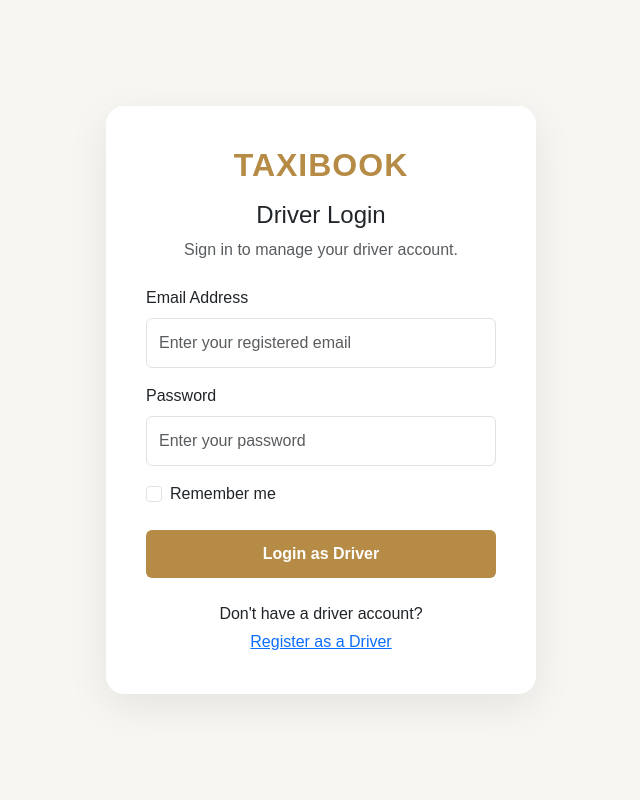
After one commit to mustafa525252/Taxi-Booking-System, a Django app: page /driver-login/ in a window 1280 px wide. The commit adds this page. Shown: the whole page, without its empty margins (319-959 px from the left). Run offline with Django 5.2, Linux system fonts and the light colour scheme.

Commit message:
Implement driver login with session authentication.

```diff
--- /dev/null
+++ b/core/templates/Driver/driver_login.html
@@ -0,0 +1,131 @@
+
+<!DOCTYPE html>
+<html lang="en">
+<head>
+    <meta charset="UTF-8">
+    <meta name="viewport" content="width=device-width, initial-scale=1.0">
+
+    <title>Driver Login | TaxiBook</title>
+
+    <link href="https://cdn.jsdelivr.net/npm/bootstrap@5.3.3/dist/css/bootstrap.min.css" rel="stylesheet">
+
+    <style>
+        body {
+            min-height: 100vh;
+            background: #f7f6f2;
+            display: flex;
+            align-items: center;
+            justify-content: center;
+            font-family: Arial, sans-serif;
+        }
+
+        .login-card {
+            width: 100%;
+            max-width: 430px;
+            background: #fff;
+            padding: 40px;
+            border-radius: 18px;
+            box-shadow: 0 12px 40px rgba(0,0,0,0.08);
+        }
+
+        .brand {
+            color: #b58b45;
+            font-weight: 800;
+            letter-spacing: 1px;
+        }
+
+        .login-btn {
+            background: #b58b45;
+            color: white;
+            border: none;
+            padding: 12px;
+            font-weight: 600;
+        }
+
+        .login-btn:hover {
+            background: #967039;
+            color: white;
+        }
+
+        .form-control {
+            padding: 12px;
+        }
+    </style>
+</head>
+
+<body>
+
+<div class="login-card">
+
+    <div class="text-center mb-4">
+        <h2 class="brand">TAXIBOOK</h2>
+        <h4 class="mt-3">Driver Login</h4>
+        <p class="text-muted">Sign in to manage your driver account.</p>
+    </div>
+
+    {% if messages %}
+        {% for message in messages %}
+            <div class="alert alert-danger">
+                {{ message }}
+            </div>
+        {% endfor %}
+    {% endif %}
+
+    <form method="POST" action="{% url 'driver_login' %}">
+        {% csrf_token %}
+
+        <div class="mb-3">
+            <label class="form-label">Email Address</label>
+            <input
+                type="email"
+                name="email"
+                class="form-control"
+                placeholder="Enter your registered email"
+                required
+            >
+        </div>
+
+        <div class="mb-3">
+            <label class="form-label">Password</label>
+            <input
+                type="password"
+                name="password"
+                id="password"
+                class="form-control"
+                placeholder="Enter your password"
+                required
+            >
+        </div>
+
+        <div class="form-check mb-4">
+            <input
+                type="checkbox"
+                name="remember"
+                class="form-check-input"
+                id="remember"
+            >
+            <label class="form-check-label" for="remember">
+                Remember me
+            </label>
+        </div>
+
+        <button type="submit" class="btn login-btn w-100">
+            Login as Driver
+        </button>
+
+    </form>
+
+    <div class="text-center mt-4">
+        <p class="mb-1">
+            Don't have a driver account?
+        </p>
+
+        <a href="{% url 'driver_register' %}">
+            Register as a Driver
+        </a>
+    </div>
+
+</div>
+
+</body>
+</html>
--- a/core/templates/User/user_login.html
+++ b/core/templates/User/user_login.html
@@ -378,7 +378,7 @@
             <div class="register-text">
 
                 Driver?
-                <a href="{% url 'user_register' %}">
+                <a href="{% url 'driver_register' %}">
                     Driver? Register Here
                 </a>
 
--- a/core/urls.py
+++ b/core/urls.py
@@ -24,6 +24,8 @@ urlpatterns = [
     path('user-forgot-password/',views.user_forgot_password,name='user_forgot_password'),
     path('user-verify-otp/',views.user_verify_otp,name='user_verify_otp'),
     path('driver-register/',views.driver_register,name='driver_register'),
+    path('driver-login/', views.driver_login, name='driver_login'),
+    path('driver-dashboard/',views.driver_dashboard,name='driver_dashboard'),
     path('logout/', views.logout_view, name='logout'),
 
 ]
--- a/core/views.py
+++ b/core/views.py
@@ -4,6 +4,7 @@ from django.contrib.auth.models import User
 from django.contrib import messages
 from django.contrib.auth.decorators import login_required
 from django.contrib.auth.decorators import user_passes_test
+from django.http import HttpResponseForbidden
 import random
 import re
 import secrets
@@ -19,11 +20,16 @@ from django.db.models import Q
 # Create your views here.
 
 
+
 def login_view(request):
 
     if request.user.is_authenticated:
+
         if request.user.is_staff:
             return redirect('dashboard')
+
+        if Driver.objects.filter(user=request.user).exists():
+            return redirect('driver_dashboard')
 
         return redirect('user_dashboard')
 
@@ -72,7 +78,7 @@ def login_view(request):
 
             elif role == 'user':
 
-                # Normal user login using email
+                # Normal customer login using email
                 normal_user = User.objects.filter(
                     email__iexact=identity,
                     is_staff=False,
@@ -98,13 +104,49 @@ def login_view(request):
 
                 messages.error(request, "Invalid email or password.")
 
+            elif role == 'driver':
+
+                # Driver login using email
+                driver_user = User.objects.filter(
+                    email__iexact=identity,
+                    is_staff=False,
+                    is_active=True
+                ).first()
+
+                if driver_user and Driver.objects.filter(user=driver_user).exists():
+
+                    user = authenticate(
+                        request,
+                        username=driver_user.username,
+                        password=password
+                    )
+
+                    if user is not None:
+                        login(request, user)
+
+                        if request.POST.get('remember'):
+                            request.session.set_expiry(1209600)
+                        else:
+                            request.session.set_expiry(0)
+
+                        return redirect('driver_dashboard')
+
+                messages.error(
+                    request,
+                    "Invalid driver email or password."
+                )
+
             else:
                 messages.error(request, "Invalid account type.")
 
     if request.GET.get('role') == 'admin':
         return render(request, 'User/admin_login.html')
 
+    elif request.GET.get('role') == 'driver':
+        return render(request, 'User/driver_login.html')
+
     return render(request, 'User/user_login.html')
+
 
 
 def logout_view(request):
@@ -1054,6 +1096,67 @@ def driver_register(request):
                 'Driver registration successful! Please log in.'
             )
 
-            return redirect('driver_login')
+            return redirect('login_view')
 
     return render(request, 'User/driver_register.html')
+
+
+@login_required(login_url='driver_login')
+def driver_dashboard(request):
+
+    if not Driver.objects.filter(user=request.user).exists():
+        return HttpResponseForbidden("Access denied.")
+
+    return render(request, 'Driver/driver_dashboard.html')
+
+
+
+def driver_login(request):
+
+    if request.user.is_authenticated:
+
+        if Driver.objects.filter(user=request.user).exists():
+            return redirect('driver_dashboard')
+
+        messages.error(request, "You are already logged in with another account.")
+        return redirect('login')
+
+    if request.method == 'POST':
+
+        email = request.POST.get('email', '').strip().lower()
+        password = request.POST.get('password', '')
+
+        if not email or not password:
+            messages.error(request, "Please enter your email and password.")
+
+        else:
+
+            # Find registered driver
+            driver_user = User.objects.filter(
+                email__iexact=email,
+                is_staff=False,
+                is_active=True
+            ).first()
+
+            if driver_user and Driver.objects.filter(user=driver_user).exists():
+
+                user = authenticate(
+                    request,
+                    username=driver_user.username,
+                    password=password
+                )
+
+                if user is not None:
+
+                    login(request, user)
+
+                    if request.POST.get('remember'):
+                        request.session.set_expiry(1209600)
+                    else:
+                        request.session.set_expiry(0)
+
+                    return redirect('driver_dashboard')
+
+            messages.error(request, "Invalid driver email or password.")
+
+    return render(request, 'Driver/driver_login.html')
```
Also changed, not shown: core/templates/Driver/driver_dashboard.html (added, +15 -0 lines).
